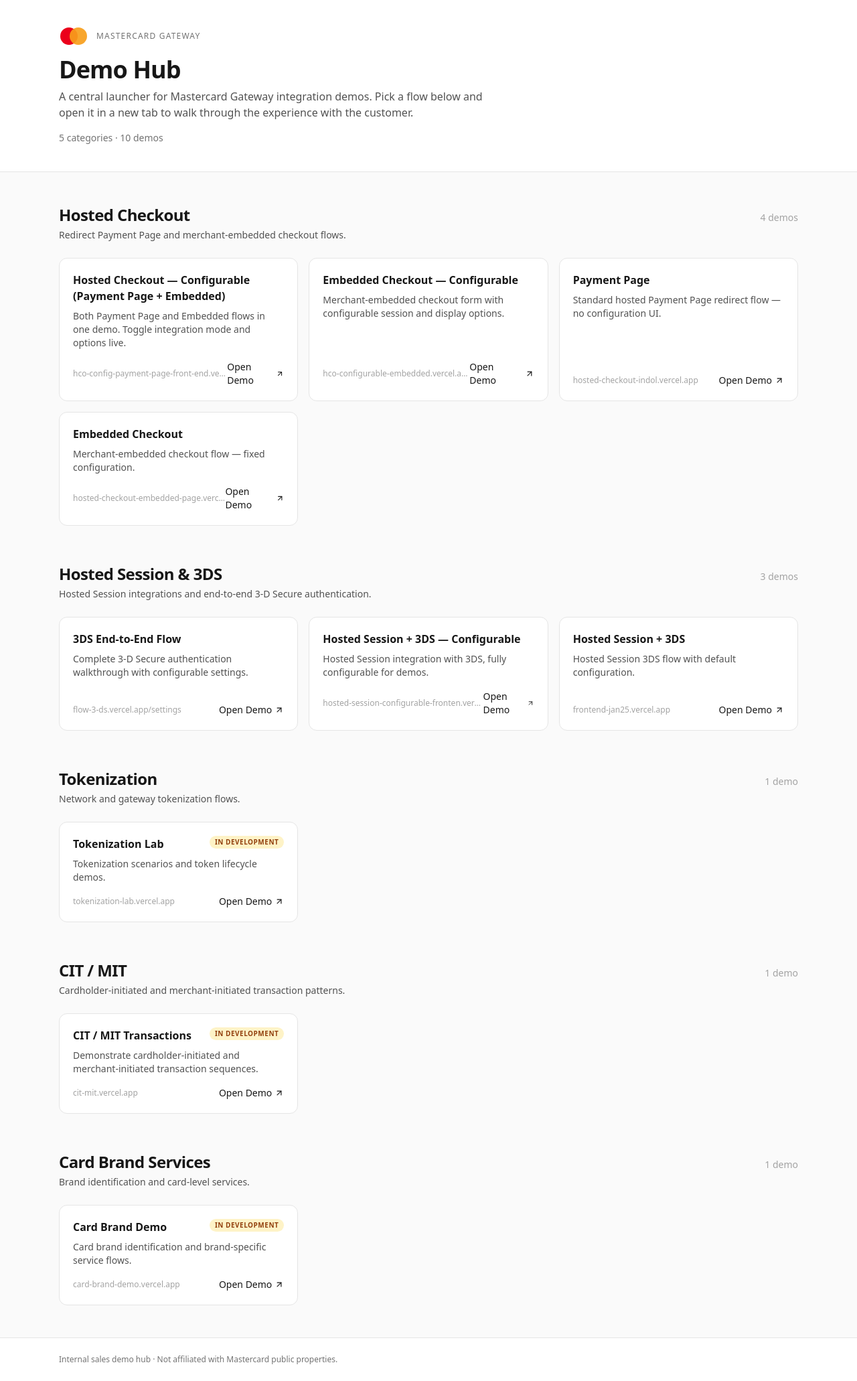
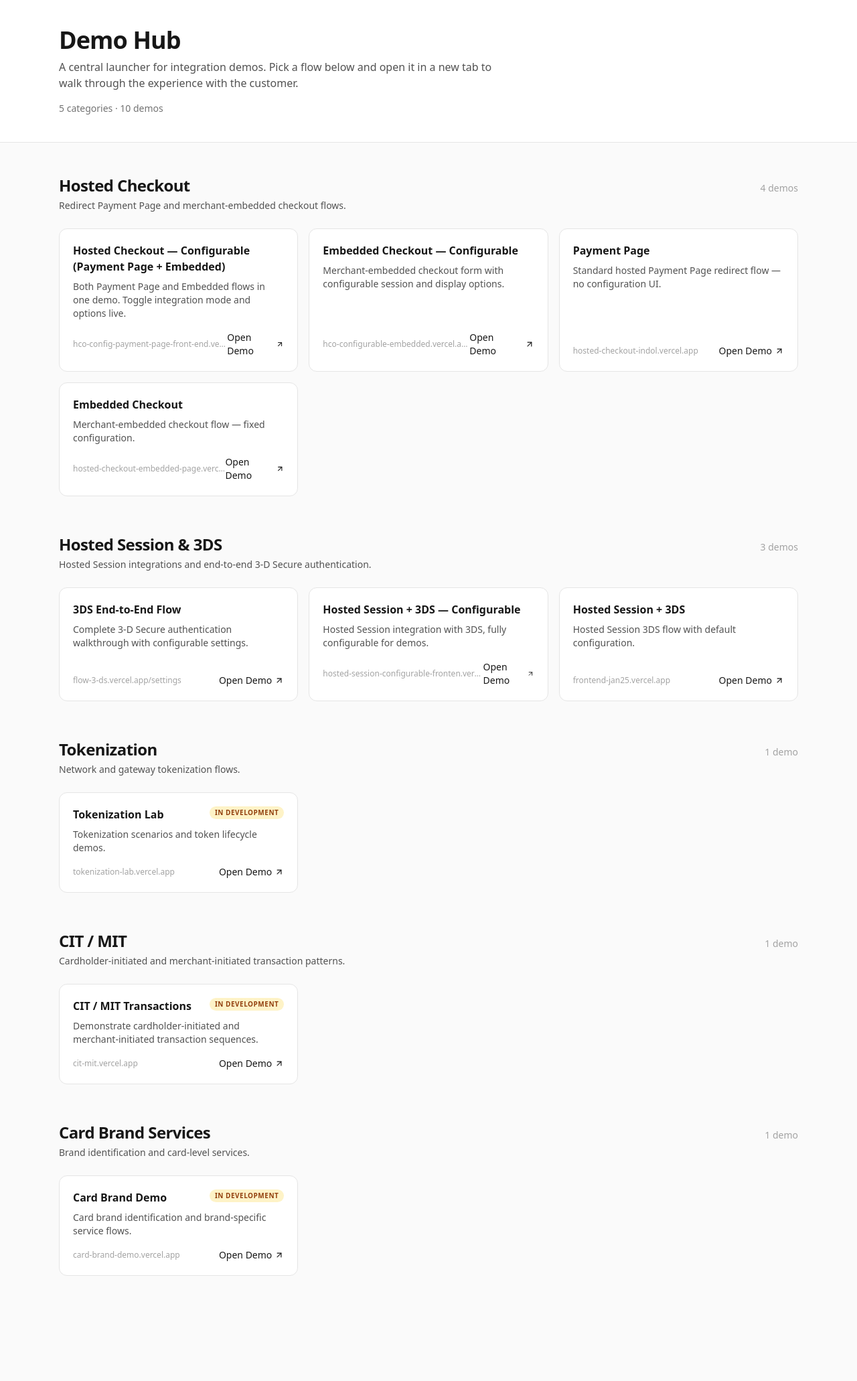
Before and after one commit to joshi700/mastercard-gateway-demo-hub, a Next.js app: page / in a window 1280 px wide. Shown: the whole page at 67% size. After the commit the page ends 1953 px from the top, so only its background shows below. Built offline with nearby package versions, Linux system fonts and the light colour scheme.

Commit message:
Remove Mastercard branding from header, footer, and metadata

```diff
--- a/app/layout.tsx
+++ b/app/layout.tsx
@@ -2,8 +2,8 @@
 import "./globals.css";
 
 export const metadata: Metadata = {
-  title: "Mastercard Gateway — Demo Hub",
-  description: "Sales demo hub for Mastercard Gateway integration flows.",
+  title: "Demo Hub",
+  description: "Sales demo hub for integration flows.",
 };
 
 export default function RootLayout({ children }: { children: React.ReactNode }) {
--- a/app/page.tsx
+++ b/app/page.tsx
@@ -8,21 +8,12 @@
       {/* Header */}
       <header className="border-b border-neutral-200 bg-white">
         <div className="mx-auto max-w-6xl px-6 py-10">
-          <div className="flex items-center gap-3">
-            <svg width="44" height="28" viewBox="0 0 44 28" aria-hidden>
-              <circle cx="15" cy="14" r="13" fill="#EB001B" />
-              <circle cx="29" cy="14" r="13" fill="#F79E1B" fillOpacity="0.92" />
-            </svg>
-            <span className="text-xs font-medium uppercase tracking-widest text-neutral-500">
-              Mastercard Gateway
-            </span>
-          </div>
-          <h1 className="mt-4 text-4xl font-semibold tracking-tight text-neutral-900">
+          <h1 className="text-4xl font-semibold tracking-tight text-neutral-900">
             Demo Hub
           </h1>
           <p className="mt-2 max-w-2xl text-neutral-600">
-            A central launcher for Mastercard Gateway integration demos. Pick a flow below
-            and open it in a new tab to walk through the experience with the customer.
+            A central launcher for integration demos. Pick a flow below and open it in a
+            new tab to walk through the experience with the customer.
           </p>
           <p className="mt-4 text-sm text-neutral-500">
             {flowGroups.length} categories · {totalFlows} demos
@@ -95,12 +86,6 @@
         ))}
       </div>
 
-      {/* Footer */}
-      <footer className="border-t border-neutral-200 bg-white">
-        <div className="mx-auto max-w-6xl px-6 py-6 text-xs text-neutral-500">
-          Internal sales demo hub · Not affiliated with Mastercard public properties.
-        </div>
-      </footer>
     </main>
   );
 }
```
